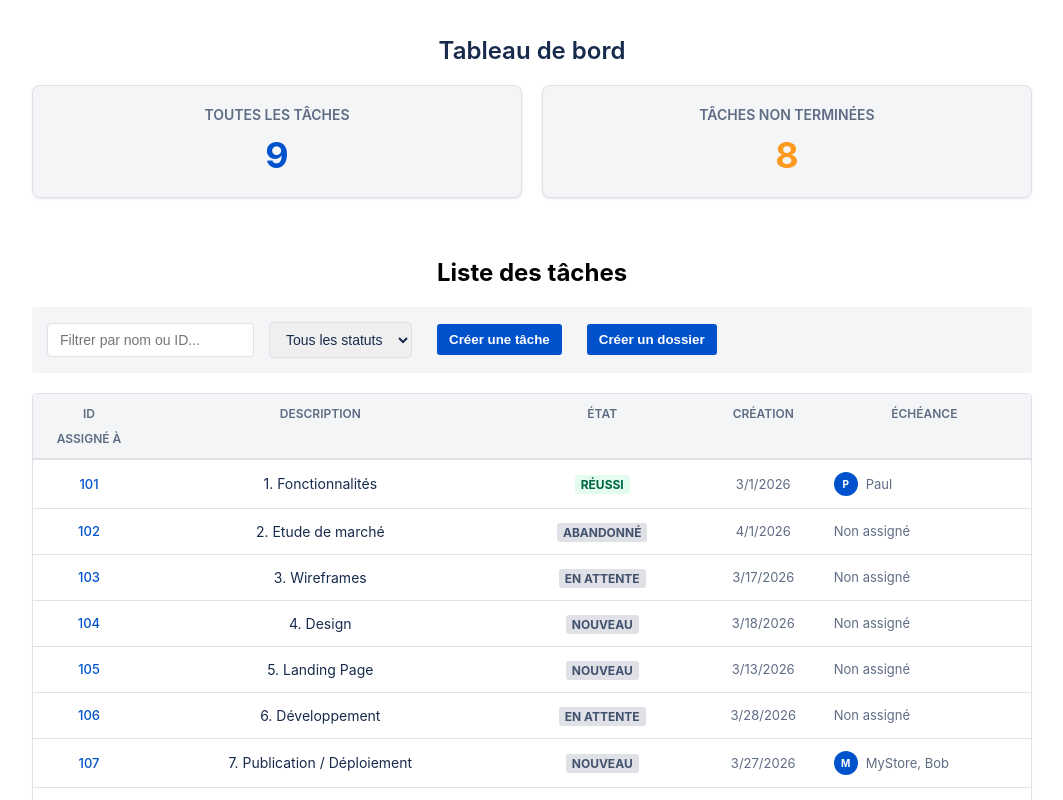
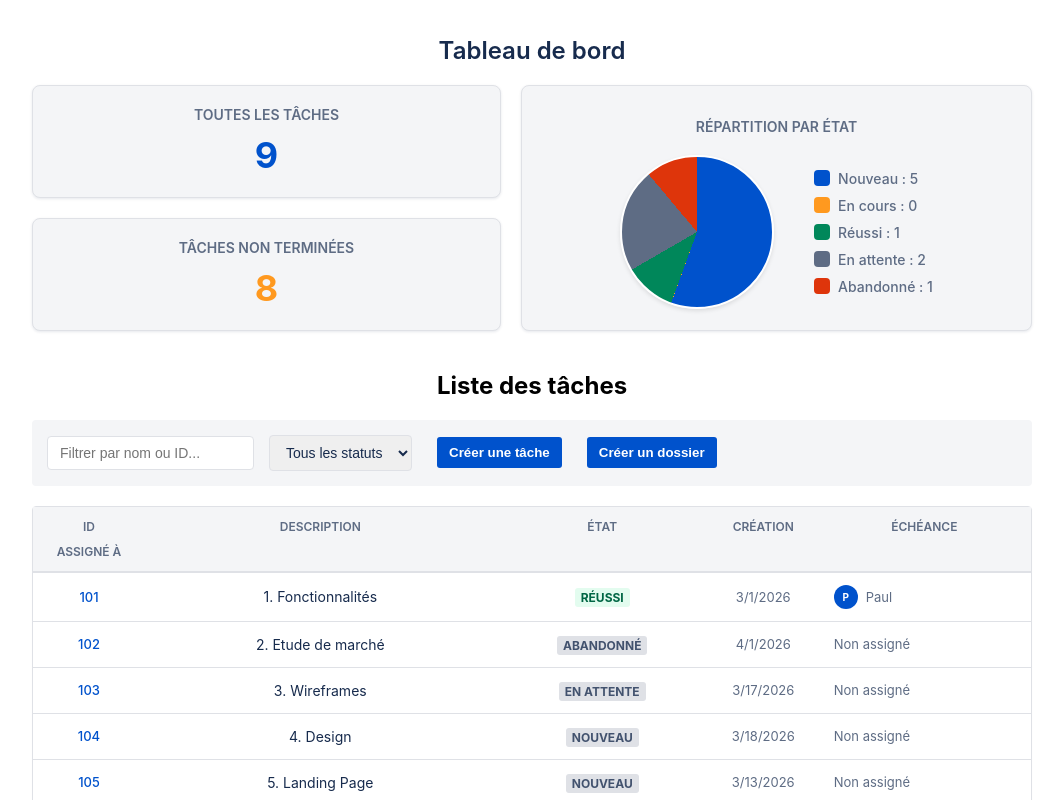
Before and after one commit to LoanALLARD/TodoList-React, a React (Create React App) app in the folder todo-list/: page / in a window 1280 px wide. Shown: the top 800 px of the page, without its empty margins (108-1171 px from the left). Built offline with nearby package versions, Linux system fonts and the light colour scheme.

Commit message:
feat: add pie chart representation of task distribution in Header component

```diff
--- a/todo-list/package.json
+++ b/todo-list/package.json
@@ -10,6 +10,7 @@
     "react": "^19.2.4",
     "react-dom": "^19.2.4",
     "react-scripts": "5.0.1",
+    "recharts": "^3.8.1",
     "web-vitals": "^2.1.4"
   },
   "scripts": {
--- a/todo-list/src/Components/Header/Header.css
+++ b/todo-list/src/Components/Header/Header.css
@@ -13,10 +13,16 @@
     font-weight: 600;
 }
 
-.header-cards {
+.header-layout {
     display: flex;
     gap: 20px;
-    margin-bottom: 20px;
+}
+
+.header-cards {
+    flex: 1;
+    display: flex;
+    flex-direction: column;
+    gap: 20px;
 }
 
 .header-card {
@@ -60,3 +66,46 @@
 .card-value.success {
     color: #006644;
 }
+
+.chart-container {
+    flex: 1;
+}
+
+/* On supprime .chart-title vu qu'on utilise nativement .card-title maintenant */
+.chart-wrapper {
+    display: flex;
+    align-items: center;
+    justify-content: center;
+    gap: 40px;
+    margin-top: 10px;
+}
+
+.pie-chart {
+    border: 2px solid #fff;
+    box-shadow: 0 2px 4px rgba(0, 0, 0, 0.1);
+}
+
+.chart-legend {
+    display: flex;
+    flex-direction: column;
+    gap: 10px;
+}
+
+.legend-item {
+    display: flex;
+    align-items: center;
+    gap: 8px;
+}
+
+.legend-color {
+    width: 16px;
+    height: 16px;
+    border-radius: 4px;
+    display: inline-block;
+}
+
+.legend-label {
+    font-size: 14px;
+    color: #5e6c84;
+    font-weight: 500;
+}
--- a/todo-list/src/Components/Header/Header.js
+++ b/todo-list/src/Components/Header/Header.js
@@ -1,4 +1,5 @@
 import Backup from "../../data/backup";
+import { ETATS } from "../../data/etats";
 import "./Header.css";
 
 export default function Header() {
@@ -7,9 +8,51 @@ export default function Header() {
         (t) => t.etat !== "Réussi" && t.etat !== "Terminé",
     ).length;
 
+    // Répartition
+    const stats = {};
+    Object.values(ETATS).forEach((etat) => {
+        stats[etat] = 0;
+    });
+
+    Backup.taches.forEach((t) => {
+        if (stats[t.etat] !== undefined) {
+            stats[t.etat]++;
+        } else if (!t.etat) {
+            stats[ETATS.NOUVEAU]++;
+        }
+    });
+
+    // Colors mapping
+    const COLORS = {
+        [ETATS.NOUVEAU]: "#0052cc",
+        [ETATS.EN_COURS]: "#ff991f",
+        [ETATS.REUSSI]: "#00875a",
+        [ETATS.EN_ATTENTE]: "#5e6c84",
+        [ETATS.ABANDONNE]: "#de350b",
+    };
+
+    let currentAngle = 0;
+    const segments = Object.values(ETATS)
+        .map((etat) => {
+            const count = stats[etat];
+            const percentage = totalTasks > 0 ? (count / totalTasks) * 360 : 0;
+            const segment = `${COLORS[etat]} ${currentAngle}deg ${currentAngle + Math.max(0.1, percentage)}deg`;
+            currentAngle += percentage;
+            return segment;
+        })
+        .join(", ");
+
+    const pieStyle = {
+        background: `conic-gradient(${segments})`,
+        width: "150px",
+        height: "150px",
+        borderRadius: "50%",
+    };
+
     return (
         <header className="header-container">
             <h1 className="header-title">Tableau de bord</h1>
+            <div className="header-layout">
                 <div className="header-cards">
                     <div className="header-card">
                         <span className="card-title">Toutes les tâches</span>
@@ -17,7 +60,32 @@ export default function Header() {
                     </div>
                     <div className="header-card">
                         <span className="card-title">Tâches non terminées</span>
-                    <span className="card-value warning">{pendingTasks}</span>
+                        <span className="card-value warning">
+                            {pendingTasks}
+                        </span>
+                    </div>
+                </div>
+
+                <div className="chart-container header-card">
+                    <h2 className="card-title">Répartition par État</h2>
+                    <div className="chart-wrapper">
+                        <div className="pie-chart" style={pieStyle}></div>
+                        <div className="chart-legend">
+                            {Object.values(ETATS).map((etat) => (
+                                <div key={etat} className="legend-item">
+                                    <span
+                                        className="legend-color"
+                                        style={{
+                                            backgroundColor: COLORS[etat],
+                                        }}
+                                    ></span>
+                                    <span className="legend-label">
+                                        {etat} : {stats[etat]}
+                                    </span>
+                                </div>
+                            ))}
+                        </div>
+                    </div>
                 </div>
             </div>
         </header>
```
Also changed, not shown: 1 other file (tests, documents, lock files or other folders). Lines whose indentation alone changed are shown as unchanged.
